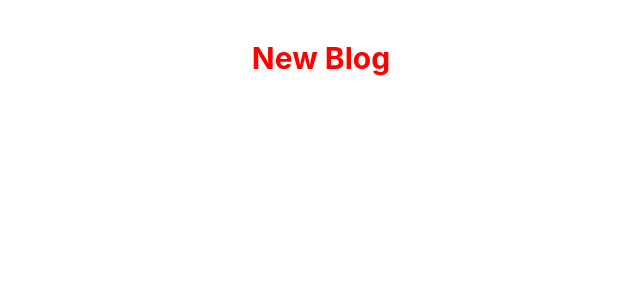
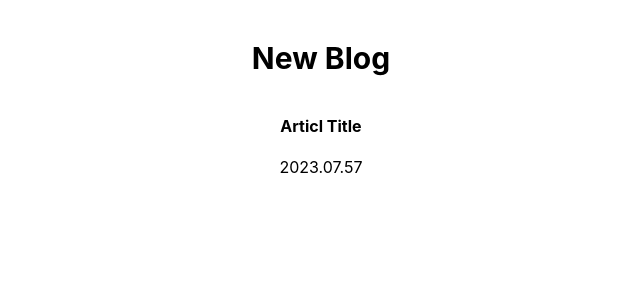
Before and after one commit to Jangmyun/Study, a React (Create React App) app in the folder React/blog/: page / in a window 1280 px wide. Shown: the top 300 px of the page, without its empty margins (319-959 px from the left). Built offline with nearby package versions, Linux system fonts and the light colour scheme.

Commit message:
블로그 글 리스트 양식 작성

```diff
--- a/React/blog/src/App.js
+++ b/React/blog/src/App.js
@@ -1,4 +1,4 @@
-import logo from './logo.svg';
+
 import './App.css';
 
 function App() {
@@ -8,7 +8,11 @@ function App() {
   return (
     <div className="App">
       <div class="nav">
-        <h4 style={{color: 'red', fontSize :'30px'}}>{blogTitle}</h4>
+        <h4 style={{fontSize :'30px'}}>{blogTitle}</h4>
+      </div>
+      <div className="list">
+        <h4>Articl Title</h4>
+        <p>2023.07.57</p>
       </div>
     </div>
   );
```
